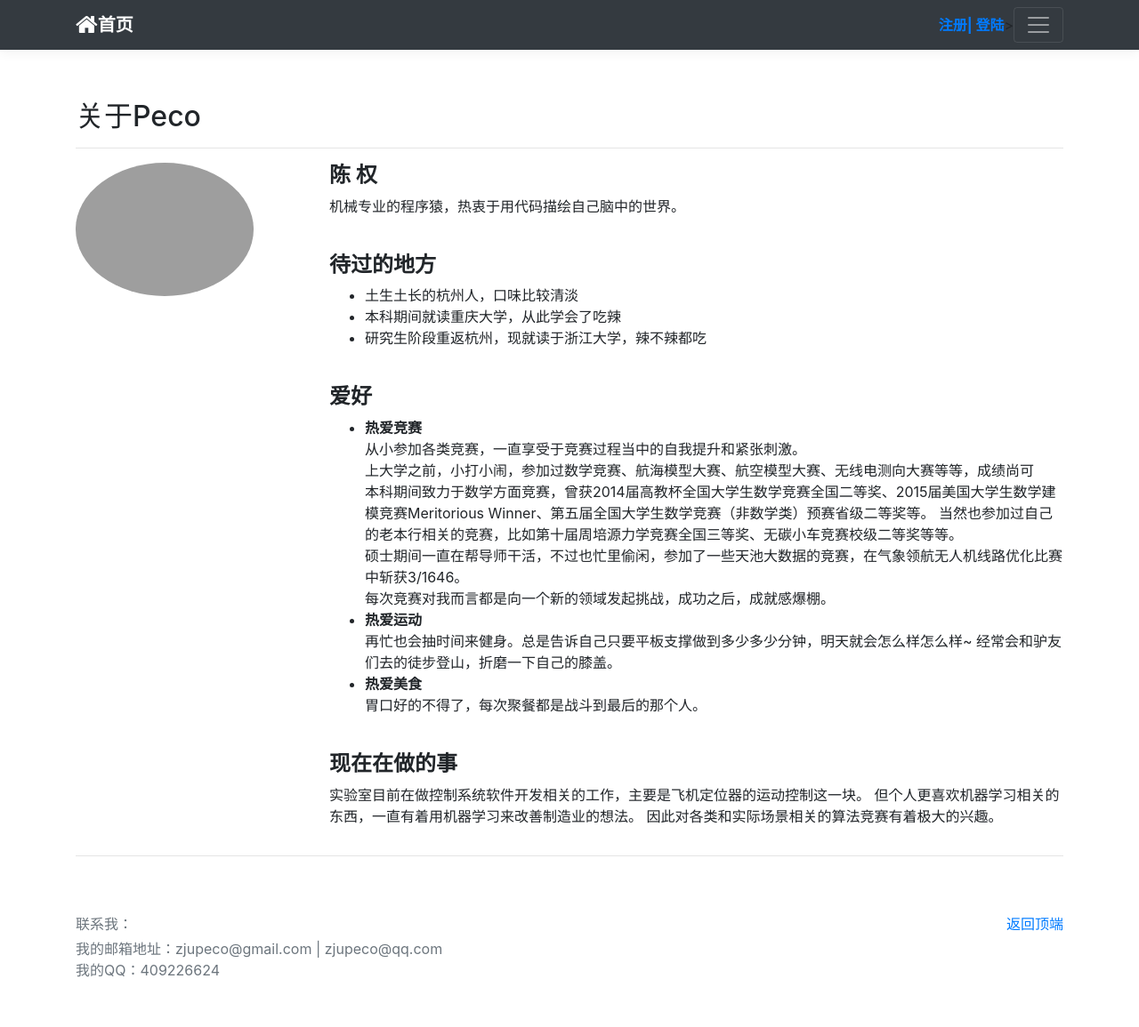
After one commit to zjuPeco/myBlog, a Django app: page /personal_statement/ in a window 1280 px wide. The commit adds this page. Shown: the whole page at 89% size. Run offline with Django 3.2, Linux system fonts and the light colour scheme; some libraries are stand-ins or nearby versions; grey boxes are pictures that could not be loaded.

Commit message:
add resume

```diff
--- a/apps/Posts/urls.py
+++ b/apps/Posts/urls.py
@@ -11,4 +11,5 @@ urlpatterns = [
     path('<int:id>/', post_detail, name='post_detail'),
     path('<int:id>/edit/', post_update, name='post_update'),
     path('<int:id>/delete/', post_delete, name='post_delete'),
+    path('personal_statement/', personal_statement, name="personal_statement")
 ]
--- a/apps/Posts/views.py
+++ b/apps/Posts/views.py
@@ -12,6 +12,10 @@ from Comments.models import Comment
 
 
 # Create your views here.
+def personal_statement(request):
+    return render(request, "personal_statement.html", {})
+
+
 def post_create(request):
     if not request.user.is_staff:
         raise Http404
--- a/templates/index.html
+++ b/templates/index.html
@@ -16,7 +16,7 @@
           这里陈列着一些Peco兴趣使然而作的项目介绍。<br/>
           Peco的兴趣就是接触新的技术，并用新的技术改善旧的事物~</p>
       <p>
-        <a href="#" class="btn btn-primary my-2">个人简介</a>
+        <a href="{% url "posts:personal_statement" %}" class="btn btn-primary my-2">个人简介</a>
         <a href="https://github.com/zjuPeco" class="btn btn-secondary my-2"><i class="fa fa-github"></i> github主页</a>
       </p>
     </div>
--- /dev/null
+++ b/templates/personal_statement.html
@@ -0,0 +1,65 @@
+{% extends "base.html" %}
+
+{% load static %}
+
+{% block styles %}
+    <link rel="stylesheet" href="{% static 'css/index.css' %}">
+    <link rel="stylesheet" href="{% static 'css/blog.css' %}">
+{% endblock styles %}
+
+{% block content %}
+<div class="container">
+    <h2 style="padding-top: 5%">关于Peco</h2>
+    <hr/>
+    <div class="row">
+        <div class="col-sm-3">
+            <img src="http://zju-peco.oss-cn-shanghai.aliyuncs.com/blog-pictures/%E4%B8%AA%E4%BA%BA/IMG_20161228_190219%20(2).jpg" alt="man" class="img-responsive section-img" style="border-radius:50%" width="200px">
+        </div>
+
+        <div class="col-sm-9">
+            <h4><strong>陈 权</strong></h4>
+            <p>机械专业的程序猿，热衷于用代码描绘自己脑中的世界。</p>
+
+            <br/>
+
+            <h4><strong>待过的地方</strong></h4>
+            <ul>
+                <li>土生土长的杭州人，口味比较清淡</li>
+                <li>本科期间就读重庆大学，从此学会了吃辣</li>
+                <li>研究生阶段重返杭州，现就读于浙江大学，辣不辣都吃</li>
+            </ul>
+
+            <br/>
+
+            <h4><strong>爱好</strong></h4>
+            <ul>
+                <li><strong>热爱竞赛</strong></li>
+                从小参加各类竞赛，一直享受于竞赛过程当中的自我提升和紧张刺激。<br/>
+                上大学之前，小打小闹，参加过数学竞赛、航海模型大赛、航空模型大赛、无线电测向大赛等等，成绩尚可<br/>
+                本科期间致力于数学方面竞赛，曾获2014届高教杯全国大学生数学竞赛全国二等奖、2015届美国大学生数学建模竞赛Meritorious Winner、第五届全国大学生数学竞赛（非数学类）预赛省级二等奖等。
+                当然也参加过自己的老本行相关的竞赛，比如第十届周培源力学竞赛全国三等奖、无碳小车竞赛校级二等奖等等。<br/>
+                硕士期间一直在帮导师干活，不过也忙里偷闲，参加了一些天池大数据的竞赛，在气象领航无人机线路优化比赛中斩获3/1646。<br/>
+                每次竞赛对我而言都是向一个新的领域发起挑战，成功之后，成就感爆棚。
+                <li><strong>热爱运动</strong></li>
+                再忙也会抽时间来健身。总是告诉自己只要平板支撑做到多少多少分钟，明天就会怎么样怎么样~
+                经常会和驴友们去的徒步登山，折磨一下自己的膝盖。
+                <li><strong>热爱美食</strong></li>
+                胃口好的不得了，每次聚餐都是战斗到最后的那个人。
+            </ul>
+
+            <br/>
+
+            <h4><strong>现在在做的事</strong></h4>
+            <p>
+                实验室目前在做控制系统软件开发相关的工作，主要是飞机定位器的运动控制这一块。
+                但个人更喜欢机器学习相关的东西，一直有着用机器学习来改善制造业的想法。
+                因此对各类和实际场景相关的算法竞赛有着极大的兴趣。
+            </p>
+
+        </div>
+    </div>
+    <hr/>
+</div>
+
+
+{% endblock content %}
```
